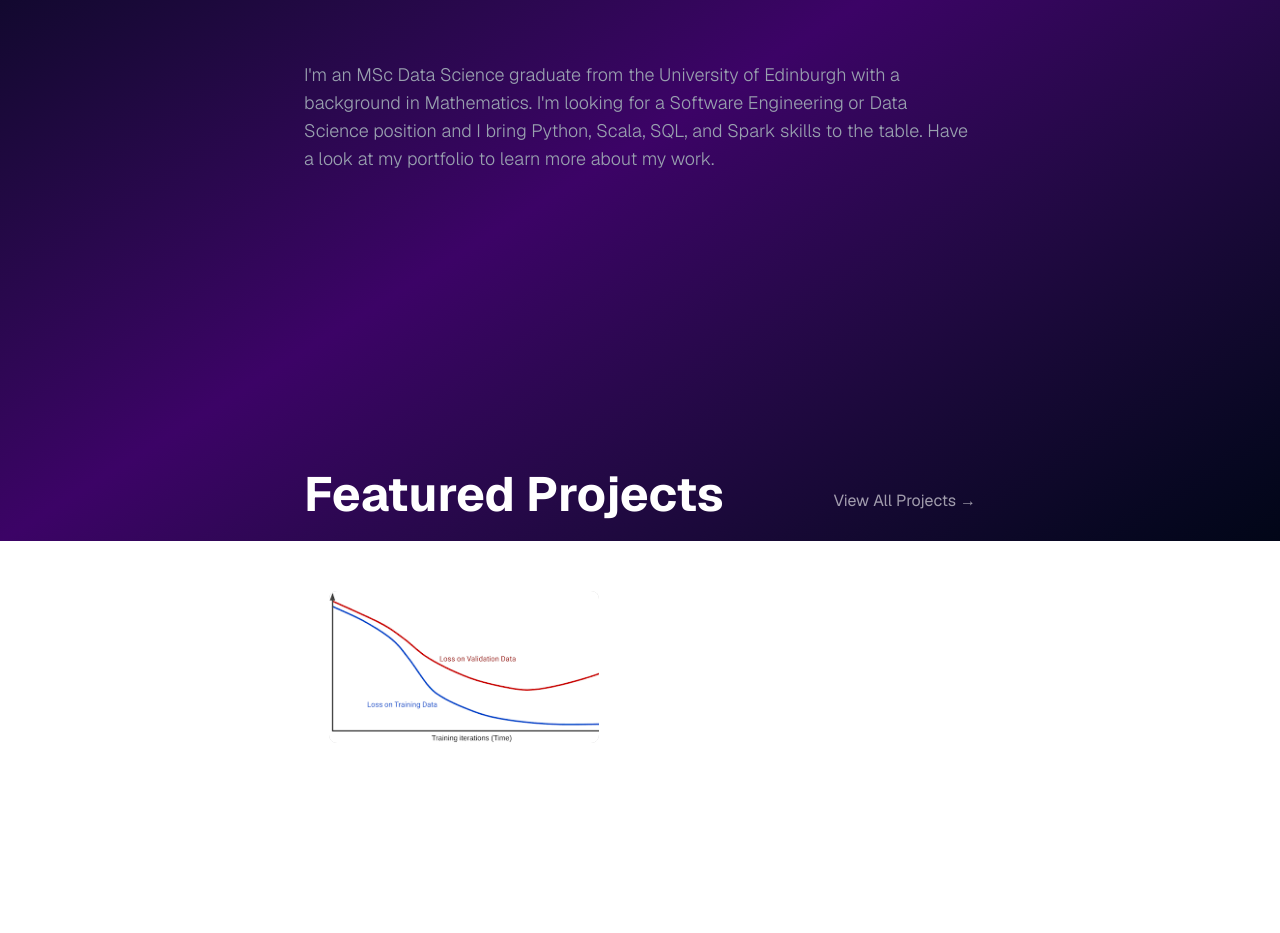
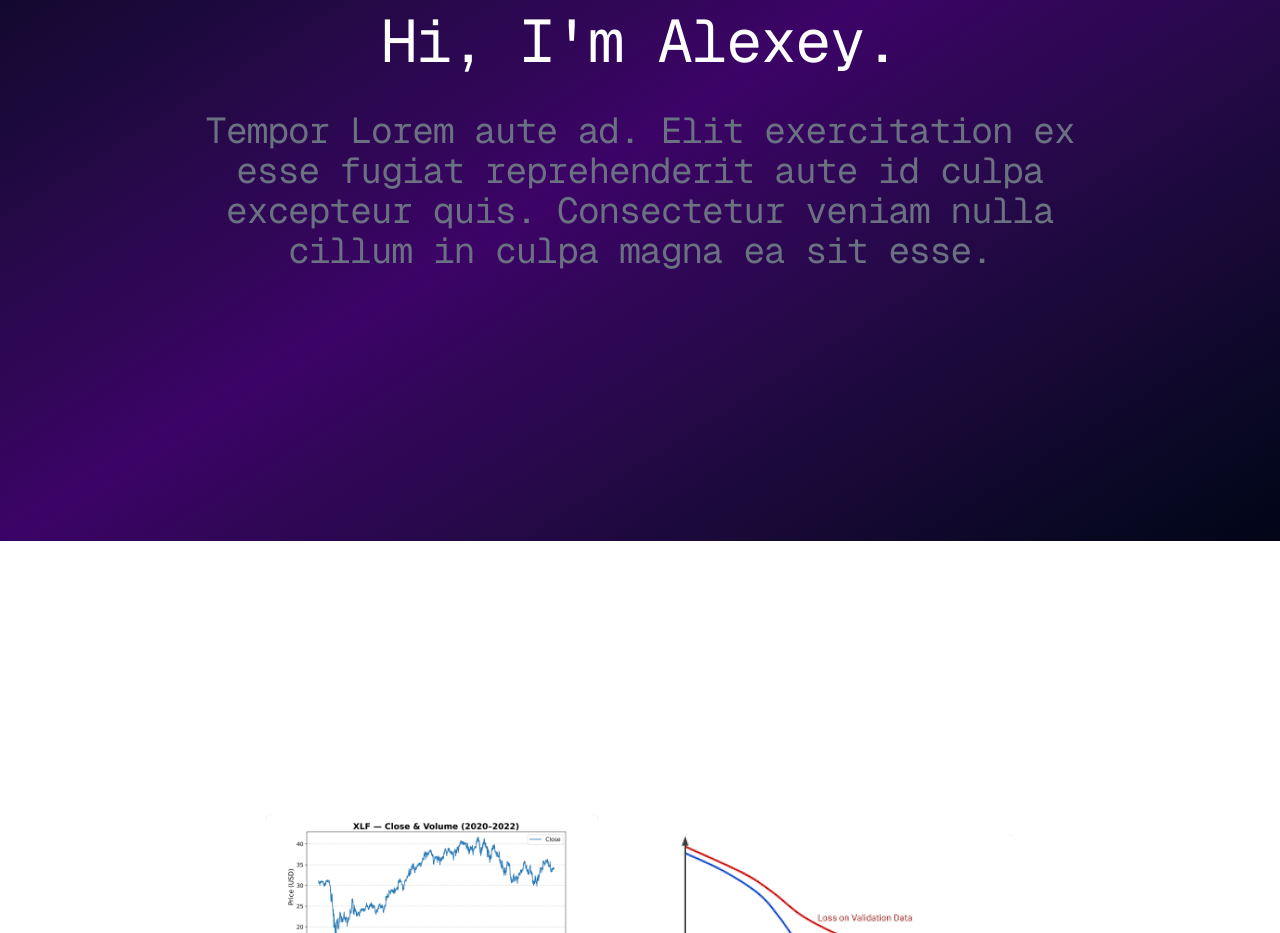
Before and after one commit to AlexeyDronov/portfolio, a Next.js app: page / in a window 1280 px wide. Shown: the part 259-1192 px from the top of the page. Built offline with nearby package versions, Linux system fonts and the light colour scheme.

Commit message:
Tidied up spacing

```diff
--- a/app/components/ClientHome.tsx
+++ b/app/components/ClientHome.tsx
@@ -19,27 +19,27 @@ interface ClientHomeProps {
 // It handles the layout of sections.
 export default function ClientHome({ posts, projects }: ClientHomeProps) {
     // Common CSS classes for all sections to ensure consistent spacing and sizing
-    const baseSectionClasses = "flex min-h-[80vh] w-full flex-col justify-center px-6 md:px-12 py-12";
+    const baseSectionClasses = "flex w-full flex-col justify-center px-6 md:px-12 py-20";
 
     return (
         <div className="relative flex min-h-screen w-full flex-col font-sans text-white items-center overflow-x-hidden">
             {/* Background pattern component */}
             <Pattern />
 
-            <main className="flex w-full max-w-3xl flex-col items-center">
+            <main className="flex w-full max-w-5xl flex-col items-center">
                 {/* Hero Section containing Introduction and About */}
                 <section
                     id="hero"
-                    className={baseSectionClasses}
+                    className="flex min-h-screen w-full flex-col justify-center px-6 md:px-12 py-20"
                 >
                     <Hero />
-                    <About />
+                    {/* <About /> */}
                 </section>
 
                 {/* Projects Section */}
                 <section
                     id="projects"
-                    className={baseSectionClasses}
+                    className="flex w-4xl flex-col justify-center px-6 md:px-12 py-20"
                 >
                     <Projects projects={projects} title="Featured Projects" showViewAll={true} />
                 </section>
@@ -47,7 +47,7 @@ export default function ClientHome({ posts, projects }: ClientHomeProps) {
                 {/* Blog Section */}
                 <section
                     id="blog"
-                    className={baseSectionClasses}
+                    className="flex w-4xl flex-col justify-center px-6 md:px-12 py-20"
                 >
                     <Blog posts={posts} />
                 </section>
--- a/app/components/Sections/Hero.tsx
+++ b/app/components/Sections/Hero.tsx
@@ -4,10 +4,13 @@ import React from "react";
 // Displays the main greeting/title
 export default function Hero() {
     return (
-        <section className="flex w-full flex-col items-center justify-center gap-6 animate-in fade-in slide-in-from-bottom-8 duration-1000 text-center py-8">
-            <h1 className="text-3xl md:text-5xl font-mono text-white tracking-tight">
+        <section className="flex w-full flex-col items-center justify-center gap-10 animate-in fade-in slide-in-from-bottom-8 duration-1000 text-center py-8">
+            <h1 className="text-4xl md:text-6xl font-mono text-white tracking-tight">
                 Hi, I'm Alexey.
             </h1>
+            <h3 className="text-2xl md:text-4xl font-mono text-gray-500 tracking-tight">
+                Tempor Lorem aute ad. Elit exercitation ex esse fugiat reprehenderit aute id culpa excepteur quis. Consectetur veniam nulla cillum in culpa magna ea sit esse.
+            </h3>
         </section>
     );
 }
--- a/app/components/Sections/Projects.tsx
+++ b/app/components/Sections/Projects.tsx
@@ -18,7 +18,7 @@ export default function Projects({ projects = [], title = "Projects", showViewAl
             {/* Header with Title and optional View All link */}
             <div className="flex flex-col md:flex-row justify-between items-start md:items-end gap-4">
                 <div className="flex flex-col gap-4">
-                    <h2 className="text-4xl md:text-5xl font-bold text-white">{title}</h2>
+                    <h2 className="text-4xl md:text-5xl font-mono text-white">{title}</h2>
                 </div>
                 {showViewAll && (
                     <Link
--- a/app/components/UI/ProjectCard.tsx
+++ b/app/components/UI/ProjectCard.tsx
@@ -13,6 +13,16 @@ export default function ProjectCard({ project }: ProjectCardProps) {
         <div
             className="group relative flex flex-col gap-4 p-6 rounded-2xl bg-white/5 border border-white/10 hover:border-white/20 hover:bg-white/10 transition-all overflow-hidden"
         >
+            {/* Project Details */}
+            <div className="flex flex-col gap-2">
+                <h3 className="text-xl font-bold text-white group-hover:text-blue-400 transition-colors">
+                    {project.title}
+                </h3>
+                <p className="text-sm text-white/60 line-clamp-2">
+                    {project.description}
+                </p>
+            </div>
+
             {/* Project Image */}
             <div className="relative w-full aspect-video rounded-lg overflow-hidden bg-black/20">
                 {project.image ? (
@@ -29,16 +39,6 @@ export default function ProjectCard({ project }: ProjectCardProps) {
                 )}
             </div>
 
-            {/* Project Details */}
-            <div className="flex flex-col gap-2">
-                <h3 className="text-xl font-bold text-white group-hover:text-blue-400 transition-colors">
-                    {project.title}
-                </h3>
-                <p className="text-sm text-white/60 line-clamp-2">
-                    {project.description}
-                </p>
-            </div>
-
             {/* Skills Tags */}
             <div className="flex flex-wrap gap-2 mt-auto">
                 {project.skills.map((skill) => (
--- a/app/globals.css
+++ b/app/globals.css
@@ -30,3 +30,7 @@ html {
   scroll-behavior: smooth;
   overscroll-behavior: none;
 }
+
+/* * {
+  outline: 1px solid red !important;
+} */
--- a/data/projects/ecommerce.md
+++ b/data/projects/ecommerce.md
@@ -3,7 +3,7 @@ title: "E-commerce Platform"
 description: "A full-stack e-commerce platform with payment integration."
 image: "/images/ecommerce-placeholder.png"
 skills: ["Node.js", "Express", "MongoDB", "Stripe"]
-featured: false
+featured: true
 date: "2023-09-15"
 ---
 
--- /dev/null
+++ b/data/projects/finance.md
@@ -0,0 +1,17 @@
+---
+title: "Market Prediction"
+description: "A multimodal financial prediction pipeline."
+image: "/images/XLF_price_volume.png"
+skills: ["Python", "SQL", "Pandas"]
+featured: true
+date: "2025-08-15"
+---
+
+A comprehensive e-commerce solution.
+
+## Features
+
+-   User authentication
+-   Product catalog
+-   Shopping cart
+-   Stripe payment integration
```
Also changed, not shown: public/images/XLF_price_volume.png (added), 1 other file (tests, documents, lock files or other folders).
